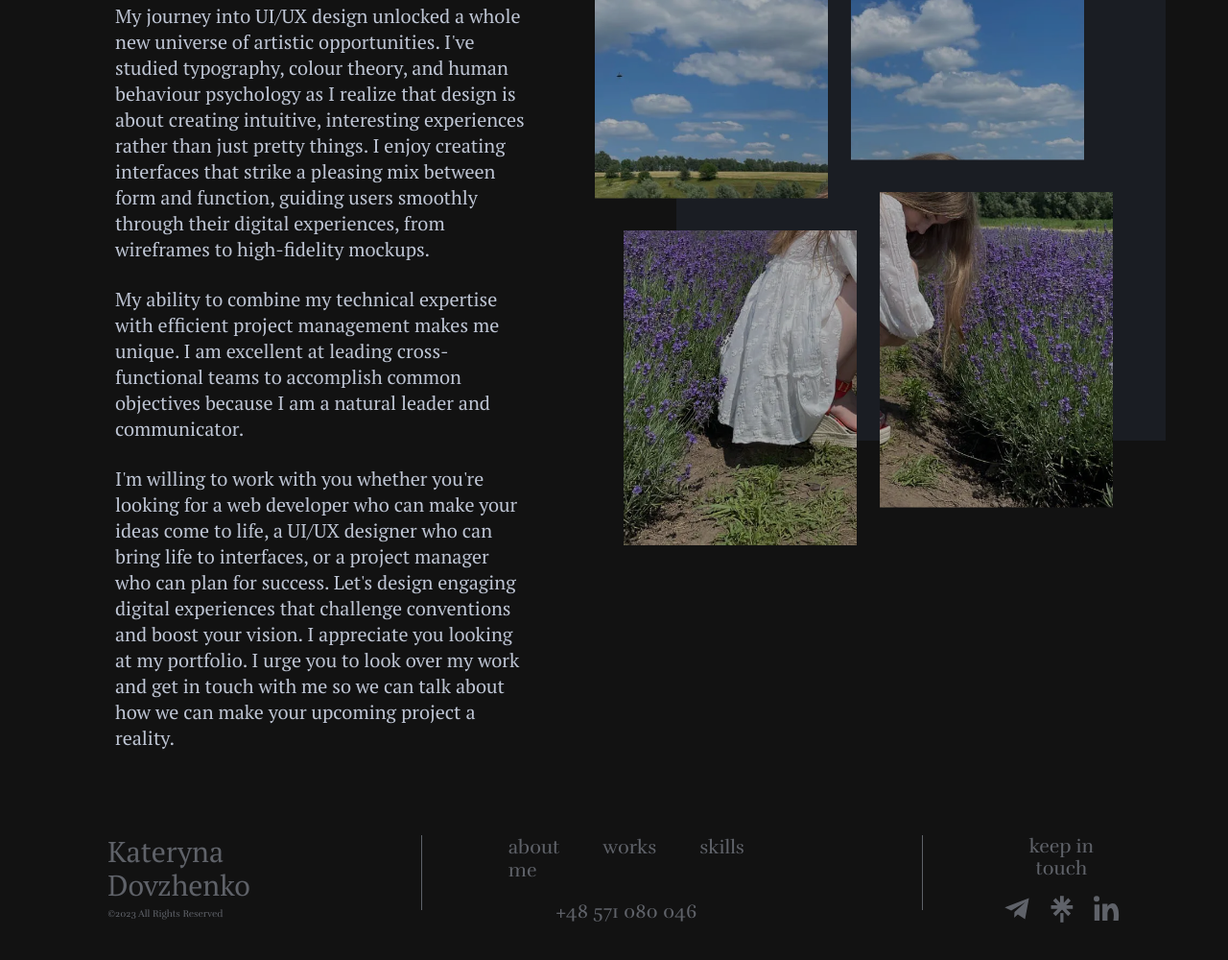
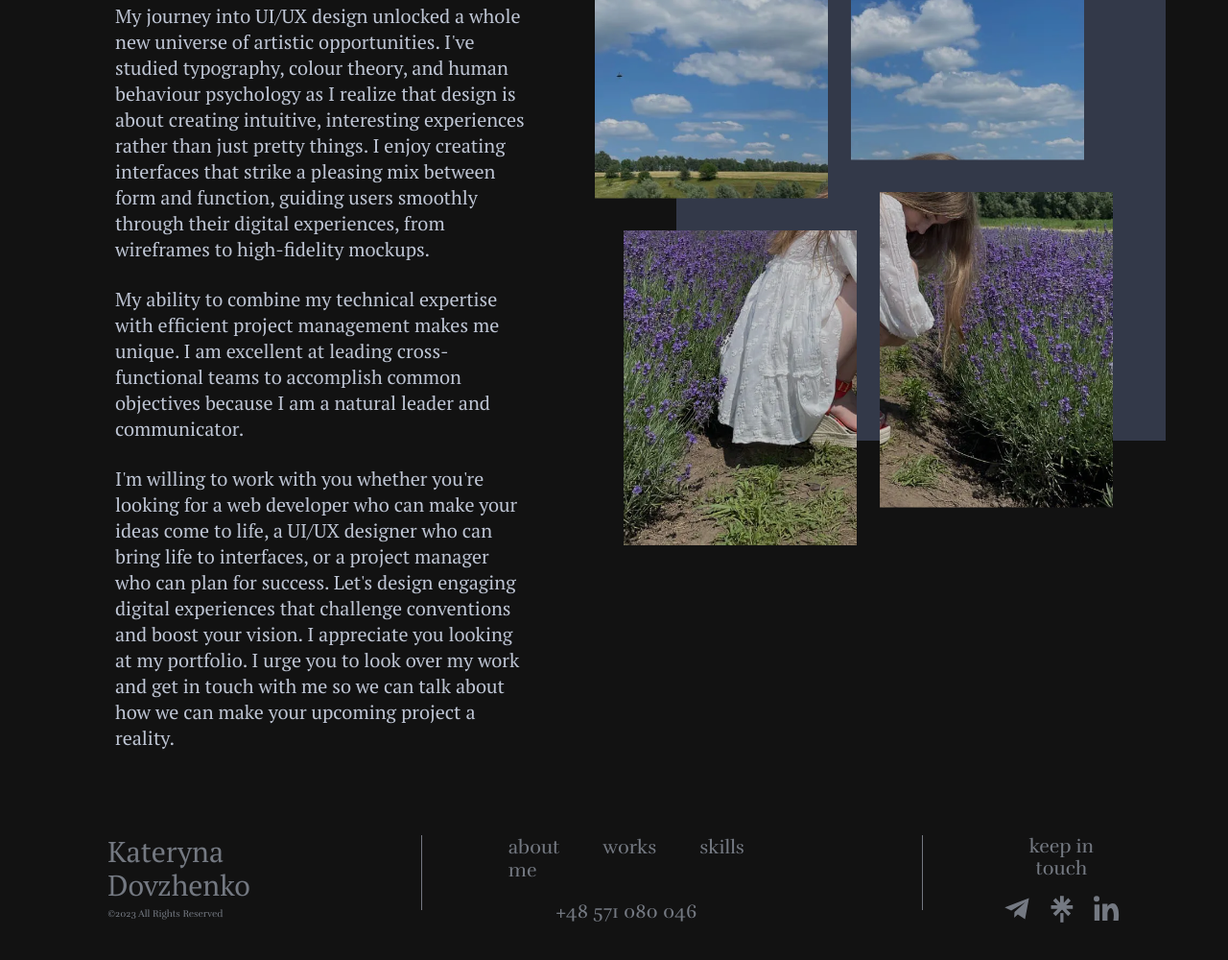
Before and after one commit to KaterynaDovzhenko/portfolio-2.0, a website: page index.html in a window 1280 px wide. Shown: the part 6120-7120 px from the top of the page at 96% size. Drawn offline with nearby package versions, Linux system fonts and the light colour scheme.

Commit message:
color + brightness

```diff
--- a/css/firstpage.css
+++ b/css/firstpage.css
@@ -556,7 +556,7 @@ canvas{
     -webkit-mask: var(--m);
     mask: var(--m);
 
-    filter: brightness(70%);
+    filter: brightness(80%);
     transition: .7s linear;
     cursor: pointer;
 }
@@ -569,7 +569,9 @@ canvas{
 .skills__picture-container::after{
     content: '';
     position: absolute;
-    background-color: var(--forth-color);
+    background-color: var(--sixth-color);
+    filter: brightness(70%);
+
     width: 510px;
     height: 671px;
     top: -50px;
--- a/css/main.css
+++ b/css/main.css
@@ -24,7 +24,7 @@ body {
     --fifth-color: #9eabc7;
     --sixth-color: #495168;
     --color-text: #868b94;
-    --footer: #989eaa93;
+    --footer: #bdc5d693;
     --box-shadow: 6px 8px 7px 0px rgba(0, 0, 0, 0.25);
 
     --transition-color: color 0.75s ease-out;
@@ -325,6 +325,7 @@ img {
 .footer__title.title-third {
     color: var(--footer);
     margin-bottom: 0;
+    font-weight: 400;
 }
 
 
--- a/css/portfolio-item.css
+++ b/css/portfolio-item.css
@@ -27,7 +27,7 @@
 
 p{
     max-width: 894px;
-    color: var(--color-text);
+    color: var(--main-color-text);
 }
 
 .list-skills{
--- a/css/portfolio.css
+++ b/css/portfolio.css
@@ -7,7 +7,7 @@
 }
 
 .gallery-item {
-    filter: brightness(65%);
+    filter: brightness(75%);
     width: 100%;
     height: 100%;
     position: relative;
```
